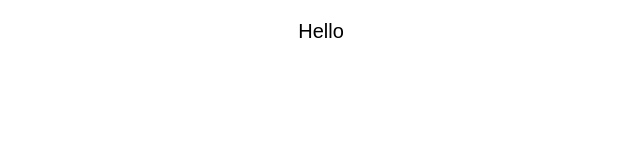
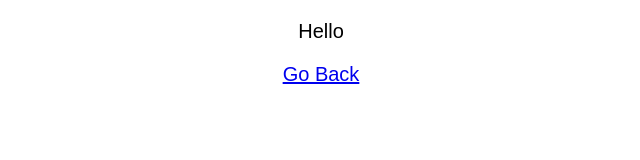
Before and after one commit to jeffkim1118/React-Recipe-Application, a React (Create React App) app: page /recipedetails in a window 1280 px wide. Shown: the top 160 px of the page, without its empty margins (319-959 px from the left). Built offline with nearby package versions, Linux system fonts and the light colour scheme.

Commit message:
still working on routing

```diff
--- a/src/App.js
+++ b/src/App.js
@@ -2,7 +2,6 @@ import './App.css';
 import SearchBar from './components/SearchBar';
 import RecipeCard from './components/RecipeCard';
 import React from 'react';
-import { useEffect, useState } from 'react';
 import {
   BrowserRouter as Router,
   Switch,
@@ -16,11 +15,11 @@ function App() {
   return (
     <div className="App">
       <Switch>
-          <Route exact path="/recipedetails" component={RecipeDetails} />
-
+          <Route exact path="/recipedetails">
+             <RecipeDetails />
+          </Route>
           <Route exact={true} path="/" component={SearchBar} />
-
-        </Switch>
+      </Switch>
     </div>
   );
 }
--- a/src/components/RecipeCard.js
+++ b/src/components/RecipeCard.js
@@ -1,21 +1,22 @@
 import React, { useState } from "react";
 import { useParams } from "react-router-dom";
+import { Link } from "react-router-dom";
 import { Route, useHistory } from "react-router-dom";
 import "../App.css";
 import RecipeDetails from "./RecipeDetails";
 
 const RecipeCard = props => {
-    console.log(props.recipes);
-    const history = useHistory();
+    // console.log(props.recipes);
+    // const history = useHistory();
     // const { id } = useParams();
-    const routeChange = () => {
-        // <Route exact path="/recipedetails/:id" render={({match})=>(
-        //     <RecipeDetails recipedetails={props.find(p => p.id === match.params.id)} />
-        // )} />
+    // const routeChange = () => {
+    //     // <Route exact path="/recipedetails/:id" render={({match})=>(
+    //     //     <RecipeDetails recipedetails={props.find(p => p.id === match.params.id)} />
+    //     // )} />
 
-    let path = `/recipedetails`;
-    history.push(path);
-    }
+    // let path = `/recipedetails`;
+    // history.push(path);
+    // }
     return(
         <div className="container">
         {/* {console.log(props)}   */}
@@ -35,9 +36,13 @@ const RecipeCard = props => {
                                 </h5>
                             </div>
 
-                            <button className="recipe-buttons" onClick={routeChange}>
+                            <li key={recipes.id}>
+                                <Link to={`/recipedetails/${recipes.id}`}>{recipes[recipes.id]}Enter</Link>
+                            </li>
+
+                            {/* <button className="recipe-buttons" onClick={routeChange}>
                                 View Recipe
-                            </button>
+                            </button> */}
                         </div>
                     </div>
                 )
--- a/src/components/RecipeDetails.js
+++ b/src/components/RecipeDetails.js
@@ -1,11 +1,14 @@
 import React from 'react';
 import { Link } from "react-router-dom";
+import RecipeCard from './RecipeCard';
 
-function RecipeDetails(post){
-    console.log(post)
+function RecipeDetails({recipes}){
+    console.log(recipes)
     return(
         <div>
             <p>Hello</p>
+
+            <Link to='/'>Go Back</Link>
         </div>
     )
 }
```
